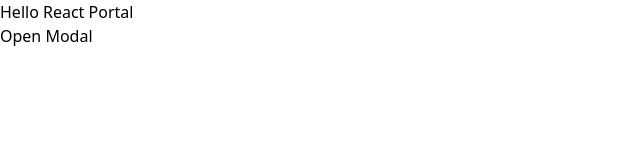
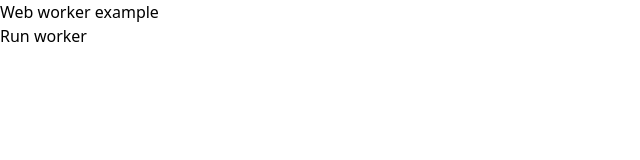
Before and after one commit to Anoop-jaiswal/machineCoding, a React (Vite) app: page / in a window 1280 px wide. Shown: the top 160 px of the page, without its empty margins (0-640 px from the left). Built offline with nearby package versions, Linux system fonts and the light colour scheme.

Commit message:
web worker

```diff
--- a/src/App.tsx
+++ b/src/App.tsx
@@ -17,6 +17,7 @@ import Throttle from "./Questions/Throttle";
 import Timer from "./Questions/Timer";
 import Todo from "./Questions/Todo";
 import PublicRoutes from "./Routes/publicRoutes";
+import WebWorkerExample from "./webWorker/WebWorkerExample";
 
 function App() {
   return (
@@ -39,7 +40,8 @@ function App() {
       {/* <PublicRoutes /> */}
       {/* <NestedComments /> */}
       {/* <Accordion /> */}
-      <PortalModelTest />
+      {/* <PortalModelTest /> */}
+      <WebWorkerExample />
     </>
   );
 }
--- /dev/null
+++ b/src/webWorker/WebWorkerExample.tsx
@@ -0,0 +1,28 @@
+import { useState } from "react";
+
+const WebWorkerExample = () => {
+  const [squareValue, setSquareValue] = useState(null);
+
+  const runWorker = () => {
+    const worker = new Worker(new URL("./squareWorker.js", import.meta.url));
+
+    worker.postMessage(7);
+
+    worker.onmessage = (e) => {
+      setSquareValue(e.data);
+      worker.terminate();
+    };
+  };
+
+  return (
+    <>
+      Web worker example
+      <div>
+        <button onClick={() => runWorker()}>Run worker</button>
+      </div>
+      <div>{squareValue}</div>
+    </>
+  );
+};
+
+export default WebWorkerExample;
--- /dev/null
+++ b/src/webWorker/squareWorker.ts
@@ -0,0 +1,6 @@
+self.onmessage = (e) => {
+  const num = e.data;
+  let result = num * num;
+
+  self.postMessage(result);
+};
```
Also changed, not shown: src/components/ReactPortal.tsx (+16 -0 lines).
